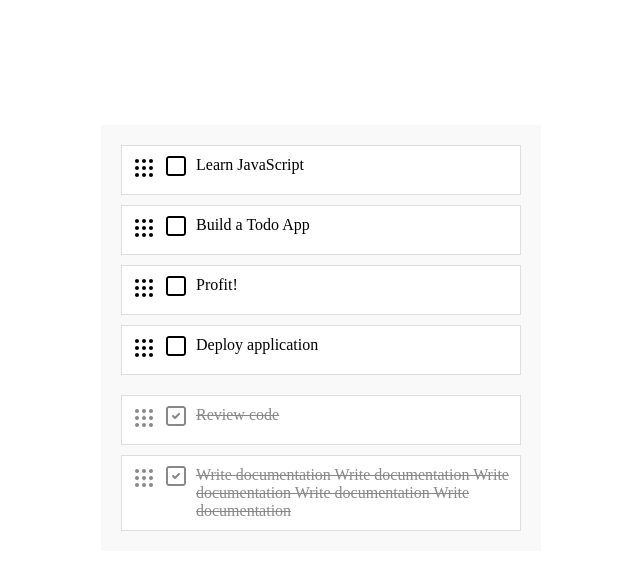
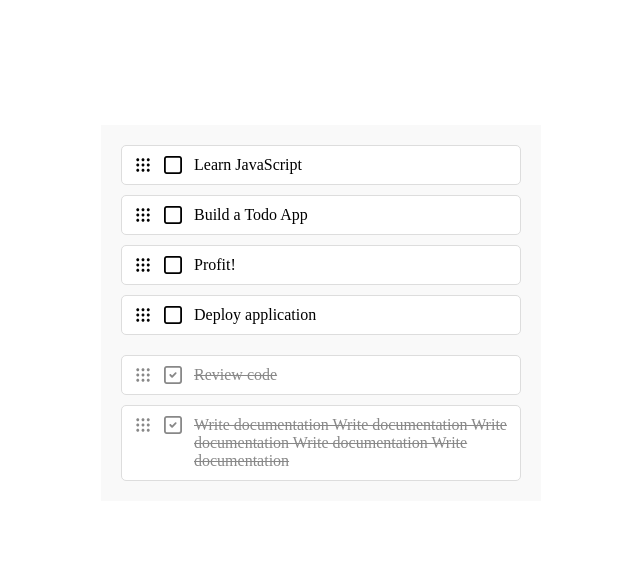
Before and after one commit to badfennec/vanilla-todo-list, a website built with Vite: page index.html in a window 1280 px wide. Shown: the whole page, without its empty margins (319-959 px from the left). Built offline with nearby package versions, Linux system fonts and the light colour scheme.

Commit message:
add some style to svg and item

```diff
--- a/badfennec-todo/badfennec-todo.css
+++ b/badfennec-todo/badfennec-todo.css
@@ -20,10 +20,11 @@
     .badfennec-todo__item {
         background-color: #fff;
         border: 1px solid #ddd;
-        padding: 10px;
+        border-radius: 5px;
+        padding: 10px 12px;
         display: flex;
         align-items: flex-start;
-        gap: 10px;
+        gap: 12px;
         box-sizing: border-box;
 
         &.badfennec-todo__item--dragging {
@@ -42,5 +43,20 @@
                 text-decoration: line-through;
             }
         }
+
+        .badfennec-todo__shape {
+            display: flex;
+            flex-direction: column;
+            align-items: center;
+            justify-content: center;
+            aspect-ratio: 1 / 1;
+            width: 18px;
+
+            svg {
+                display: block;
+                width: 100%;
+                height: auto;
+            }
+        }
     }
 }
--- a/badfennec-todo/todo-item.js
+++ b/badfennec-todo/todo-item.js
@@ -74,9 +74,13 @@ export default class TodoItem {
     }
 
     #addItemGrabber(){
+        const container = document.createElement('div');
         this.grabber = document.createElement('div');
+        this.grabber.classList.add('badfennec-todo__grabber');
+        this.grabber.classList.add('badfennec-todo__shape');
         this.grabber.innerHTML = this.grabIcon;
-        this.entry.appendChild(this.grabber);
+        container.appendChild(this.grabber);
+        this.entry.appendChild(container);
 
         this.grabber.addEventListener('mouseover', () => {
             if( this.ToDo.draggingItem || this.completed )
@@ -95,7 +99,8 @@ export default class TodoItem {
 
         const button = document.createElement('div');
         this.checkbox = document.createElement('div');
-        this.checkbox.className = 'badfennec-todo__checkbox';
+        this.checkbox.classList.add('badfennec-todo__checkbox');
+        this.checkbox.classList.add('badfennec-todo__shape');
         this.checkbox.innerHTML = this.completed ? this.checkedIcon : this.uncheckedIcon;
         button.appendChild(this.checkbox);
         this.entry.appendChild(button);
```
